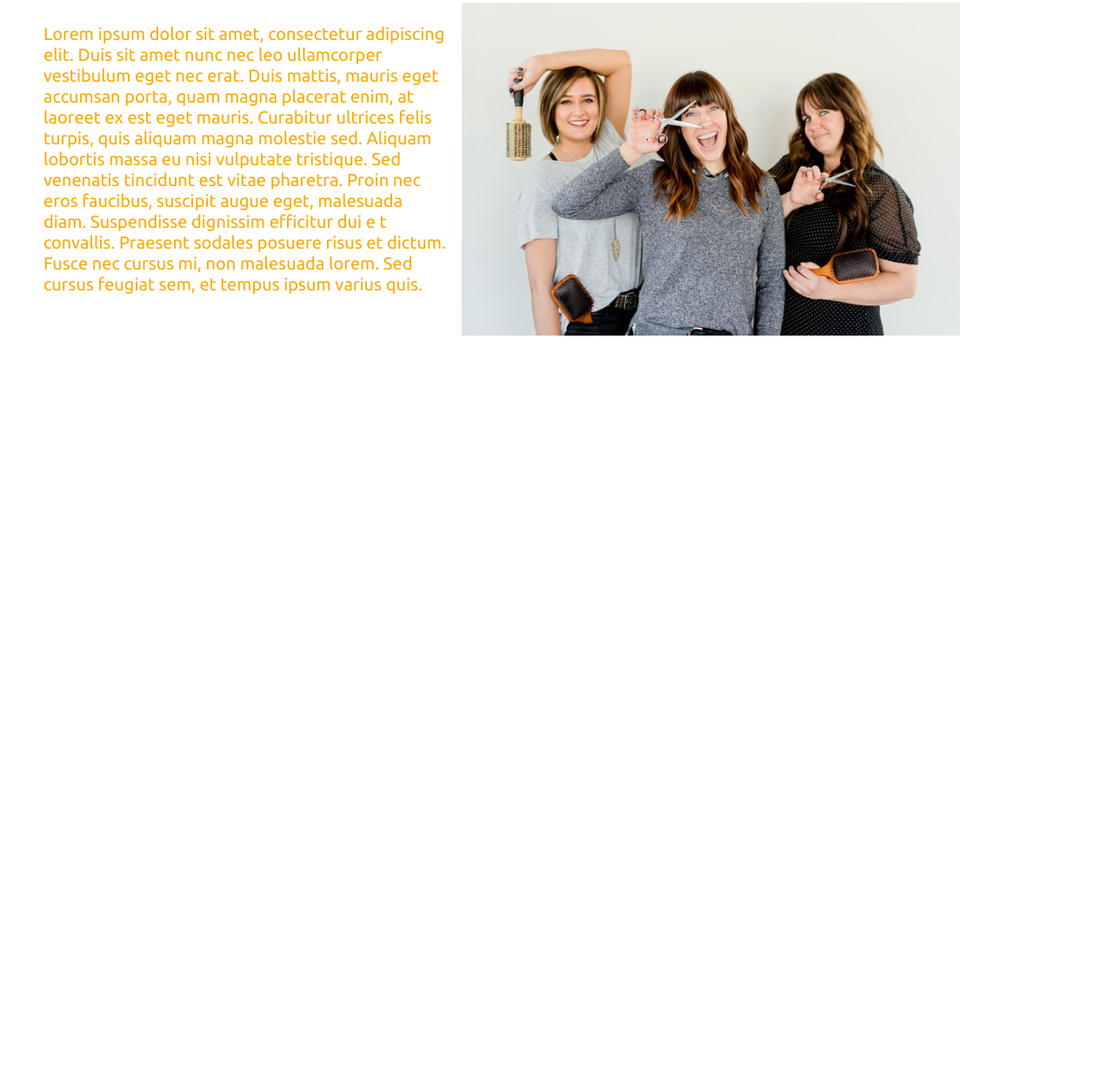
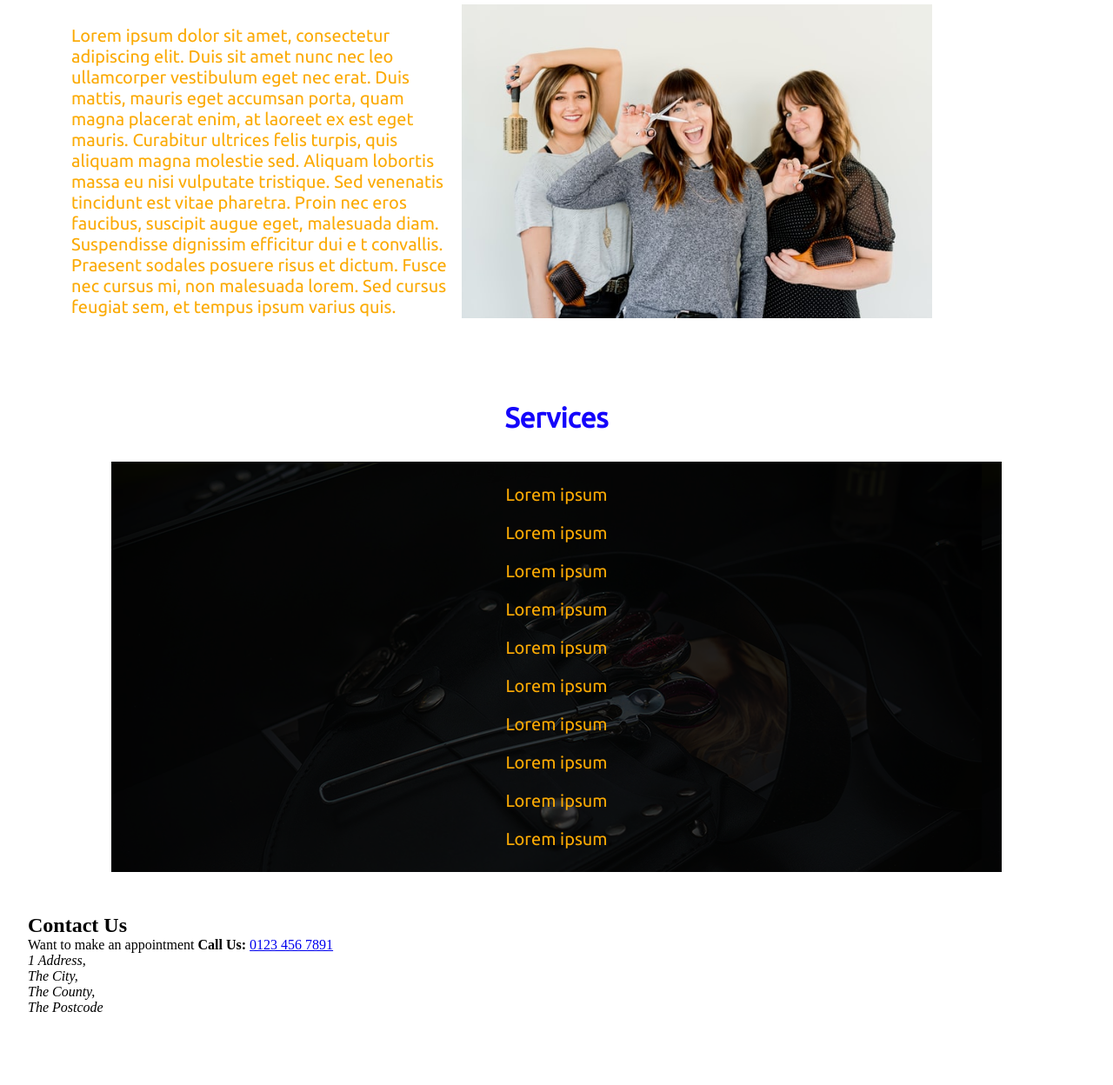
Before and after one commit to AngelNgaManTang/blade-hair.github.io, a plain HTML site: page index.html in a window 1280 px wide. Shown: the part 1240-2488 px from the top of the page at 87% size. Before the commit the page ends 1626 px from the top, so only its background shows below. Drawn offline with Linux system fonts and the light colour scheme.

Commit message:
Services & Contact Us

```diff
--- a/css/style.css
+++ b/css/style.css
@@ -25,15 +25,23 @@
     margin: 0px;
     padding: 0px;
     box-sizing: border-box;
+
+}
+section{
+    padding: 5em 2em;
+}
+html{
+    scroll-behavior: smooth;
 }
 .logo{
-    max-width: 100px;
+    max-width: 50px;
 }
 nav{
     display: flex;
     justify-content: space-around;
     align-items: center;
     color: var(--clr-hamburger);
+    font-size: var(--fs-body);
     font-family: var(--ff-primary);
     min-height:  8vh;
 }
@@ -93,9 +101,7 @@ nav{
         transform: translateX(100%);
         transition: transform 0.5s ease-in;
     }
-    .logo{
-        width:100%;
-    }
+
     .nav-links li{
         opacity: 0;
     }
@@ -205,7 +211,7 @@ nav{
     margin: auto;
     text-align: center;
     width: 80%;
-    top: 5em;
+
     font-family: var(--ff-secondary);
     color: var(--clr-accent);
 }
@@ -258,5 +264,32 @@ nav{
         margin: auto;
     }
 
+}
+.services_title{
+    position: relative;
+    margin: auto;
+    width: 80%;
+
+    text-align: center;
+    font-family: var(--ff-secondary);
+    color: var(--clr-hamburger);
+}
+
+.services_section{
+    position: relative;
+    width: 80%;
+    margin: auto;
+    top:2em;
+    padding: 1em 0;
+    text-align: center;
+    background-image: url(../img/bladeServicesBackground.png);
 
 }
+.services_section ul li{
+    list-style: none;
+    font-family: var(--ff-secondary);
+    font-size: var(--fs-body);
+    color: var(--clr-accent);
+    margin: auto;
+    padding: 0.5em 0;
+}
--- a/index.html
+++ b/index.html
@@ -16,7 +16,7 @@
         <ul class="nav-links">
             <li><a href="#Home">Home</a></li>
             <li><a href="#About">About</a></li>
-            <li><a href="#">Services</a></li>
+            <li><a href="#Services">Services</a></li>
             <li><a href="#">Contact Us</a></li>
         </ul>
         <div class="burger">
@@ -37,8 +37,8 @@
     </div>
     <h1 class="intro_title" id="Home"> We offer saloon and home services!</h1>
     <h2 class="intro_subtitle">Book your appointment with us TODAY!</h2>
-    <h1 class="aboutUs_title">About Us</h1>
-    <section class="aboutUs" id="About">
+    <h1 class="aboutUs_title" id="About">About Us</h1>
+    <section class="aboutUs" >
 
         <img class="aboutUsImg" src="img/bladeAboutUs.jpg" alt="The Blade Team">
         <p class="aboutUsInfo">
@@ -52,6 +52,32 @@
             malesuada lorem. Sed cursus feugiat sem, et tempus ipsum varius quis.
         </p>
     </section>
+    <h1 class="services_title" id="Services">Services</h1>
+    <section class="services_section" >
+        <ul>
+            <li>Lorem ipsum  </li>
+            <li>Lorem ipsum  </li>
+            <li>Lorem ipsum  </li>
+            <li>Lorem ipsum  </li>
+            <li>Lorem ipsum  </li>
+            <li>Lorem ipsum  </li>
+            <li>Lorem ipsum  </li>
+            <li>Lorem ipsum  </li>
+            <li>Lorem ipsum  </li>
+            <li>Lorem ipsum  </li>
+        </ul>
+    </section>
+
+    <section class="contact_section">
+        <h1 class="contact_title"> Contact Us</h1>
+        <p>Want to make an appointment <strong>Call Us: </strong><a href="tel:01234567891"class="contact_footer" >0123 456 7891</a></p>
+        <address>
+            1 Address,<br>
+            The City,<br>
+            The County,<br>
+            The Postcode
+         </address>
+    </section>
     <script src="js/script.js"></script>
 </body>
 </html>
--- a/js/script.js
+++ b/js/script.js
@@ -19,11 +19,9 @@ const navSlide = () => {
         });
 
         //Bugger Animation
-
         burger.classList.toggle('toggle');
     });
 }
-
 
 const app = () =>{
     navSlide();
```
Also changed, not shown: img/bladeServicesBackground.png (added).
